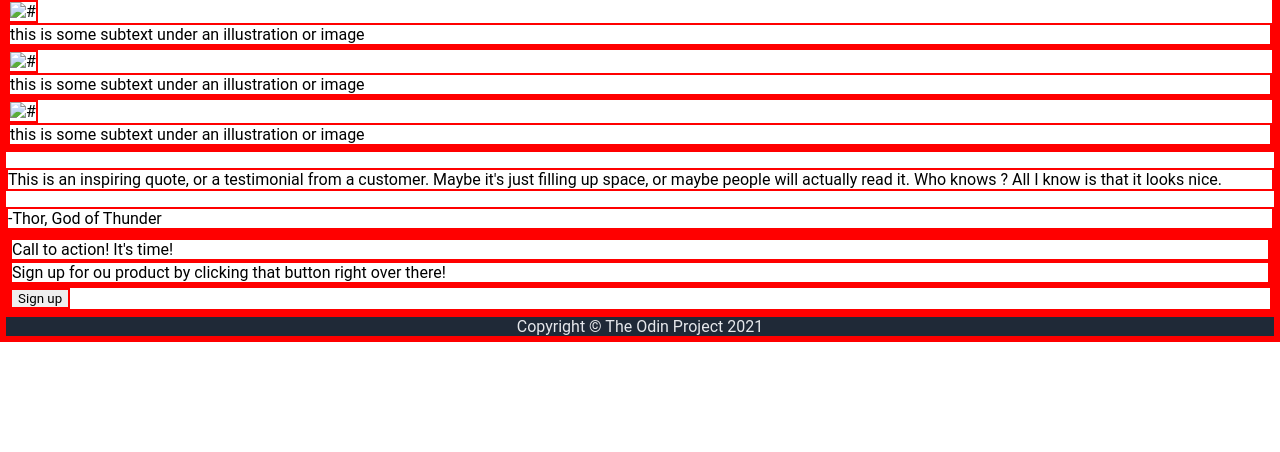
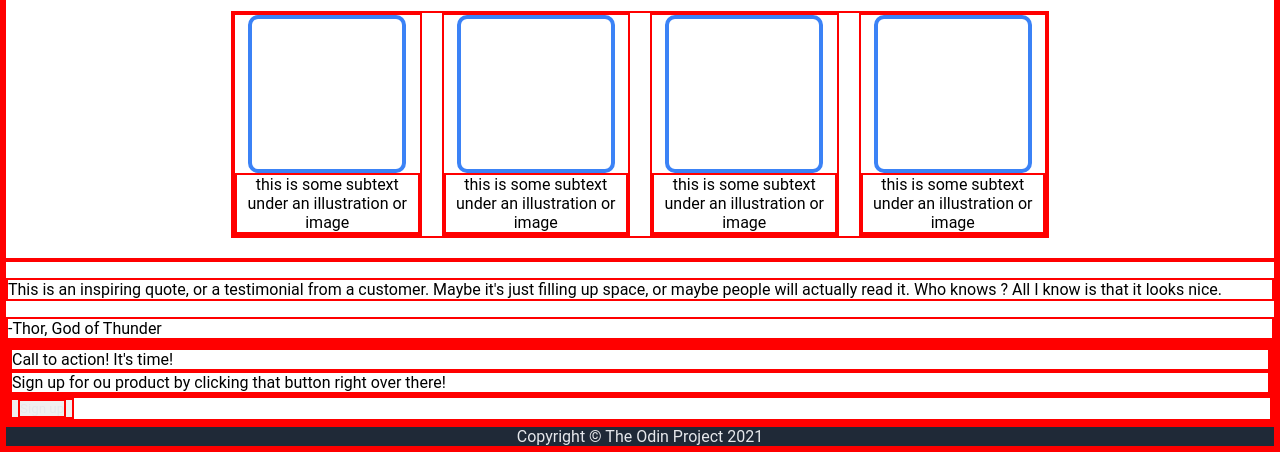
Before and after one commit to AmauryTISSOT/Landing-Page, a plain HTML site: page index.html in a window 1280 px wide. Shown: the part 610-1062 px from the top of the page. Before the commit the page ends 952 px from the top, so only its background shows below. Drawn offline with Linux system fonts and the light colour scheme.

Commit message:
Finish information_box CSS

```diff
--- a/index.html
+++ b/index.html
@@ -21,7 +21,7 @@
         <div class="left_top_box">
             <p class="hero_main_text">This website is awesome</p>
             <p class="hero_secondary_text">This website has somme subtext that goes here under de main title. It's a smaller font and the color is lower contrast</p>
-            <button class="hero_button">Sign up</button>
+            <button class="hero_button"><a href="#">Sign up</a></button>
         </div>
         <div class="right_top_box">
             <div>
@@ -32,21 +32,23 @@
 
     <div class="information_box">
         <div class="information_header">Some random information.</div>
+        <div class="illustration">
             <div class="card">
-            <img src="#" alt="#">
+                <div class="blue_card"></div>
                 <div class="subtext">this is some subtext under an illustration or image</div>
             </div>
             <div class="card">
-            <img src="#" alt="#">
+                <div class="blue_card"></div>
                 <div class="subtext">this is some subtext under an illustration or image</div>
             </div>
             <div class="card">
-            <img src="#" alt="#">
+                <div class="blue_card"></div>
                 <div class="subtext">this is some subtext under an illustration or image</div>
             </div>
             <div class="card">
-            <img src="#" alt="#">
+                <div class="blue_card"></div>
                 <div class="subtext">this is some subtext under an illustration or image</div>
+            </div>
         </div>
     </div>
 
@@ -62,7 +64,7 @@
                 <div class="call_to_actions_text">Sign up for ou product by clicking that button right over there!</div>
             </div>
             <div class="sign_up_blue_box">
-                <button class="sign_up_button">Sign up</button>
+                <button class="sign_up_button"><a href="#">Sign up</a></button>
             </div>
         </div>
     </div>
--- a/style.css
+++ b/style.css
@@ -31,6 +31,7 @@ footer {
     font-size: 24px;
     color: #f9faf8;
     font-weight: bold;
+    flex-shrink: 0;
 }
 
 ul {
@@ -114,3 +115,55 @@ a {
     padding-bottom: 6px;
 
 }
+
+.information_box{
+    display: flex;
+    flex: 1;
+    flex-direction: column;
+    align-items: center;
+    justify-content: center;
+    padding-left: 225px;
+    padding-right: 225px;
+    gap: 20px;
+    padding-top: 20px;
+    padding-bottom: 20px;
+
+
+}
+
+.information_header{
+    font-size: 36px;
+    color: #1f2937;
+    font-weight: 900;
+}
+
+.blue_card{
+    border: 4px solid rgb(59, 130, 246);
+    width: 150px;
+    height: 150px;
+    border-radius: 10px;
+    padding: 0;
+    margin: 0;
+}
+
+.illustration {
+    display: flex;
+    justify-content: space-between;
+    align-items: center;
+    gap: 20px;
+    padding: 0;
+    margin: 0;
+}
+
+.card {
+    padding: 0;
+    margin: 0;
+    display: flex;
+    flex-direction: column;
+    justify-content: center;
+    align-items: center;
+}
+
+.subtext {
+    text-align: center;
+}
```
Lines whose indentation alone changed are shown as unchanged.
